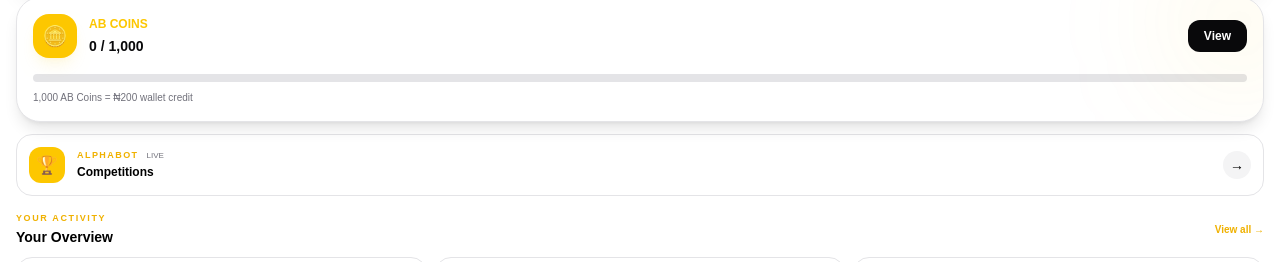
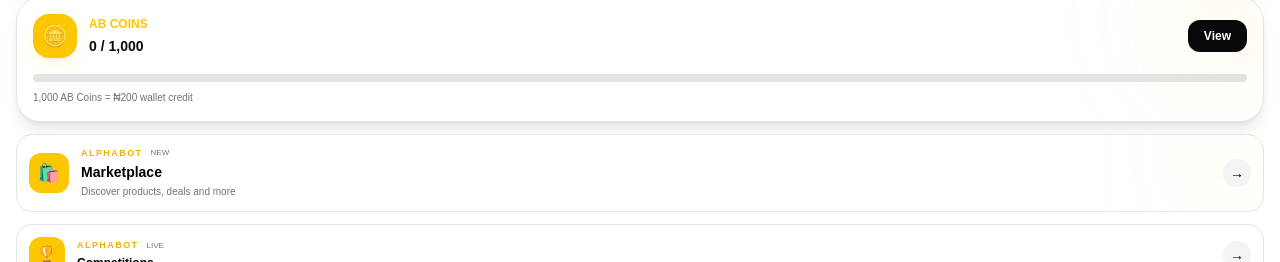
Before and after one commit to ayodejimarvelous87-droid/alphabot-frontend, a Next.js app: page /dashboard in a window 1280 px wide. Shown: the part 325-587 px from the top of the page. Built offline with nearby package versions, Linux system fonts and the light colour scheme; no server answers; sample sign-in values are in the browser's storage.

Commit message:
Replace dashboard event card with marketplace

```diff
--- a/src/app/dashboard/page.js
+++ b/src/app/dashboard/page.js
@@ -880,56 +880,50 @@
 </section>
 
 
-  {/* ALPHABOT EVENT */}
+  {/* MARKETPLACE */}
 
-  {currentEvent && (
   <section className="mt-3">
 
-      <button
-        onClick={openEvents}
-        className="w-full text-left relative overflow-hidden bg-white dark:bg-[#151515] border border-zinc-200 dark:border-zinc-800 rounded-2xl p-3 active:scale-[0.99] transition-transform"
+    <Link
+      href="/marketplace"
+      className="group flex items-center gap-3 w-full bg-white dark:bg-[#151515] border border-zinc-200 dark:border-zinc-800 rounded-2xl p-3 active:scale-[0.99] transition-transform relative overflow-hidden"
     >
 
       <div className="absolute -right-8 -top-8 w-24 h-24 bg-yellow-400/10 blur-3xl rounded-full pointer-events-none"/>
 
-        <div className="relative flex items-center gap-3">
-
-          <div className="w-10 h-10 shrink-0 rounded-xl bg-yellow-400 text-black flex items-center justify-center text-lg">
-            {currentEvent.icon || "🏆"}
+      <div className="w-10 h-10 shrink-0 rounded-xl bg-yellow-400 text-black flex items-center justify-center text-lg relative">
+        🛍️
       </div>
 
-          <div className="min-w-0 flex-1">
+      <div className="min-w-0 flex-1 relative">
 
         <div className="flex items-center gap-2">
           <p className="text-[9px] font-black tracking-[0.16em] text-yellow-500 uppercase">
-                ALPHABOT EVENT
+            ALPHABOT
           </p>
 
-              {currentEvent.unread && (
-                <span className="w-1.5 h-1.5 rounded-full bg-red-500"/>
-              )}
+          <span className="text-[8px] text-zinc-500">
+            NEW
+          </span>
         </div>
 
         <h2 className="text-sm font-black truncate mt-0.5">
-              {currentEvent.title}
+          Marketplace
         </h2>
 
         <p className="text-[10px] text-zinc-500 dark:text-zinc-400 truncate mt-0.5">
-              {currentEvent.reward || currentEvent.description || "Tap to view event"}
+          Discover products, deals and more
         </p>
 
       </div>
 
-          <div className="shrink-0 w-7 h-7 rounded-full bg-zinc-100 dark:bg-zinc-900 flex items-center justify-center text-sm">
+      <div className="shrink-0 w-7 h-7 rounded-full bg-zinc-100 dark:bg-zinc-900 flex items-center justify-center text-sm group-active:translate-x-0.5 transition-transform relative">
         →
       </div>
 
-        </div>
-
-      </button>
+    </Link>
 
   </section>
-  )}
 
 {/* COMPETITIONS */}
 
```
Lines whose indentation alone changed are shown as unchanged.
